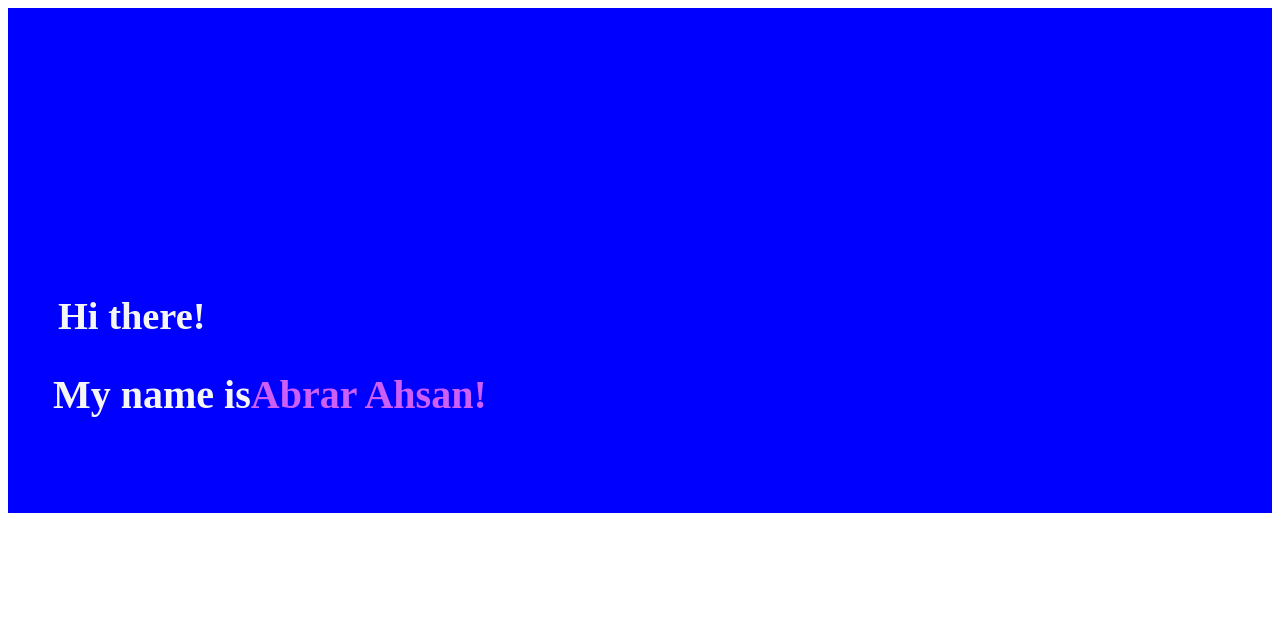
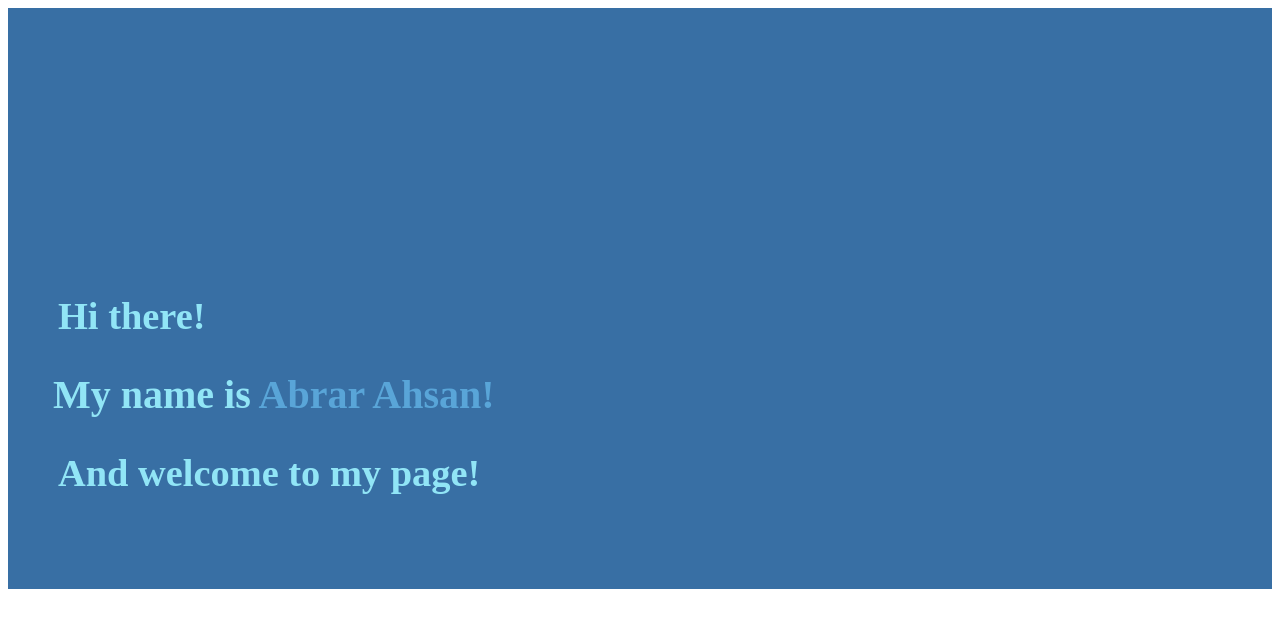
Before and after one commit to abrarahsan16/abrarahsan16.github.io, a React (Vite) app: page / in a window 1280 px wide. Shown: the top 628 px of the page. Built offline with nearby package versions, Linux system fonts and the light colour scheme.

Commit message:
Home page

```diff
--- a/src/Components/Home.js
+++ b/src/Components/Home.js
@@ -11,8 +11,9 @@ const Home = () => {
               <h1 className="heading">Hi there!</h1>
               <h1 className="heading-name">
                 My name is
-                <strong className="main-name">Abrar Ahsan!</strong>
+                <strong className="main-name"> Abrar Ahsan!</strong>
               </h1>
+              <h2 className="heading">And welcome to my page!</h2>
             </Col>
           </Row>
         </Container>
--- a/src/style.css
+++ b/src/style.css
@@ -254,7 +254,7 @@ html {
   position: relative;
   z-index: -1;
   background-position: top center;
-  background-color: blue;
+  background-color: #386fa4;
   background-repeat: no-repeat;
   padding-bottom: 30px !important;
   padding-top: 30px !important;
@@ -262,7 +262,7 @@ html {
 
 .home-content {
   padding: 9rem 0 2rem !important;
-  color: whitesmoke;
+  color: #91e5f6;
   text-align: left;
 }
 
@@ -277,7 +277,7 @@ html {
 }
 
 .main-name {
-  color: #cd5ff8;
+  color: #59a5d8;
 }
 
 .Typewriter__wrapper {
```
Also changed, not shown: 8 other files (tests, documents, lock files or other folders).
